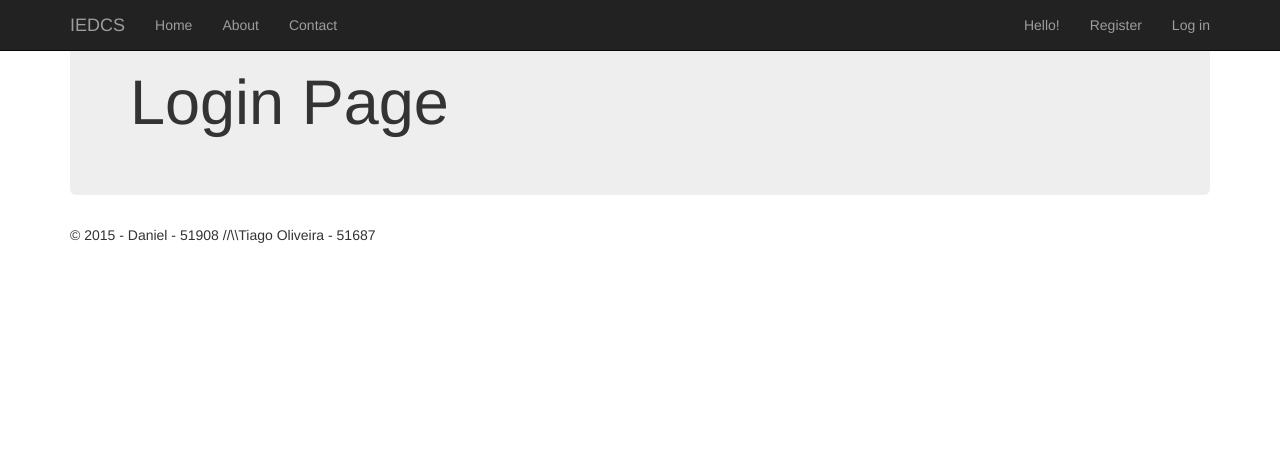
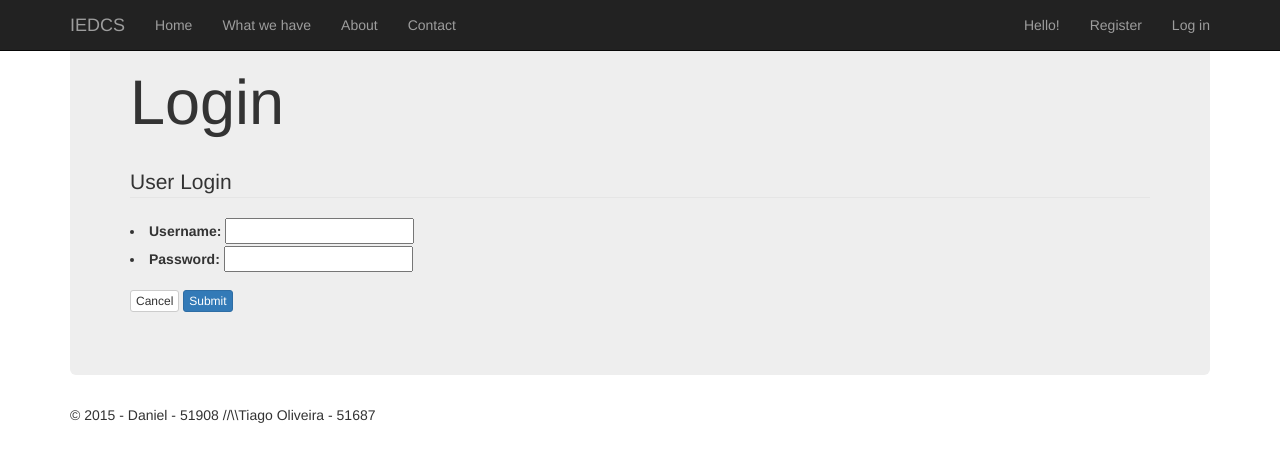
Before and after one commit to danifss/security-1516-IEDCS, a Django app: page /iedcs/Account/login/ in a window 1280 px wide. Shown: the top 462 px of the page. Run offline with Django 3.2, Linux system fonts and the light colour scheme; parts of the project's set-up code (start-up, migrations or seed data) failed here and were passed over; some libraries are stand-ins or nearby versions.

Commit message:
So many changes that I can't even remember.

```diff
--- a/IEDCSServer/core/CryptoModule.py
+++ b/IEDCSServer/core/CryptoModule.py
@@ -58,7 +58,10 @@ class CryptoModule(object):
 
 c = CryptoModule()
 
+# a = c.cipherAES("swagger", "isto e um espetaculo")
+# print c.decipherAES("swagger", a)
+
 # print c.rsaKeyPub
 # print c.rsaKeyPriv
 
-print c.rsaEncrypt("ola")
+# print c.rsaEncrypt("ola")
--- a/IEDCSServer/core/forms.py
+++ b/IEDCSServer/core/forms.py
@@ -3,15 +3,94 @@ from django.forms import ModelForm
 from .models import User
 
 
-# class registerUserForm(forms.Form):
-#     username = forms.CharField(label="Username", max_length=20, required=True, widget=forms.TextInput(attrs={'placeholder': 'Username'}),)
-#     password = forms.CharField(widget=forms.PasswordInput(), required=True,)
-#     email = forms.EmailField(label="Email", max_length=150, required=True, widget=forms.TextInput(attrs={'placeholder': 'Email'}),)
-#     first_name = forms.CharField(label="First Name", max_length=100, required=True, widget=forms.TextInput(attrs={'placeholder': 'First Name'}),)
-#     last_name = forms.CharField(label="Last Name", max_length=100, required=True, widget=forms.TextInput(attrs={'placeholder': 'Last Name'}),)
+class registerUserForm(ModelForm):
+    # password = forms.CharField(label="Password", widget=forms.PasswordInput, help_text="Enter password")
+    username = forms.CharField(label="Username", max_length=100, required=True, widget=forms.TextInput(attrs={'placeholder': 'Username'}),)
+    password = forms.CharField(widget=forms.PasswordInput, required=True,)
+    email = forms.EmailField(label="Email", max_length=150, required=True, widget=forms.TextInput(attrs={'placeholder': 'Email'}),)
+    first_name = forms.CharField(label="First Name", max_length=100, required=True, widget=forms.TextInput(attrs={'placeholder': 'First Name'}),)
+    last_name = forms.CharField(label="Last Name", max_length=100, required=True, widget=forms.TextInput(attrs={'placeholder': 'Last Name'}),)
 
 
-class registerUserForm(ModelForm):
     class Meta:
         model = User
-        fields = ['username', 'password', 'email', 'firstName', 'lastName',]
+        fields = []
+
+
+
+class AuthenticationForm(ModelForm):
+    """
+    Base class for authenticating users. Extend this to get a form that accepts
+    username/password logins.
+    """
+    # username = forms.CharField(label="Username", max_length=100, widget=forms.TextInput(attrs={'placeholder': 'Username'}))
+    # password = forms.CharField(label="Password", widget=forms.PasswordInput)
+
+    class Meta:
+        model = User
+        fields = ['username', 'password']
+
+    # error_messages = {
+    #     'invalid_login': "Please enter a correct %(username)s and password. "
+    #                        "Note that both fields may be case-sensitive.",
+    #     'inactive': "This account is inactive.",
+    # }
+    #
+    # def __init__(self, request=None, *args, **kwargs):
+    #     """
+    #     The 'request' parameter is set for custom auth use by subclasses.
+    #     The form data comes in via the standard 'data' kwarg.
+    #     """
+    #     self.request = request
+    #     self.user_cache = None
+    #     super(AuthenticationForm, self).__init__(*args, **kwargs)
+    #
+    #     # Set the label for the "username" field.
+    #     # UserModel = User
+    #     # self.username_field = UserModel._meta.get_field(UserModel.username)
+    #     # if self.fields['username'].label is None:
+    #     #     self.fields['username'].label = capfirst(self.username_field.verbose_name)
+    #     # self.fields['username'].label = 'Username'
+    #
+    # def clean(self):
+    #     username = self.cleaned_data.get('username')
+    #     password = self.cleaned_data.get('password')
+    #
+    #     if username and password:
+    #         self.user_cache = authenticate(username=username,
+    #                                        password=password)
+    #         if self.user_cache is None:
+    #             raise forms.ValidationError(
+    #                 self.error_messages['invalid_login'],
+    #                 code='invalid_login',
+    #                 params={'username': self.username_field.verbose_name},
+    #             )
+    #         else:
+    #             self.confirm_login_allowed(self.user_cache)
+    #
+    #     return self.cleaned_data
+    #
+    # def confirm_login_allowed(self, user):
+    #     """
+    #     Controls whether the given User may log in. This is a policy setting,
+    #     independent of end-user authentication. This default behavior is to
+    #     allow login by active users, and reject login by inactive users.
+    #
+    #     If the given user cannot log in, this method should raise a
+    #     ``forms.ValidationError``.
+    #
+    #     If the given user may log in, this method should return None.
+    #     """
+    #     if not user.is_active:
+    #         raise forms.ValidationError(
+    #             self.error_messages['inactive'],
+    #             code='inactive',
+    #         )
+    #
+    # def get_user_id(self):
+    #     if self.user_cache:
+    #         return self.user_cache.id
+    #     return None
+    #
+    # def get_user(self):
+    #     return self.user_cache
--- a/IEDCSServer/core/templates/core/Account/login.html
+++ b/IEDCSServer/core/templates/core/Account/login.html
@@ -2,6 +2,23 @@
 
 {% block content %}
 
-        <h1>Login Page</h1>
+        <h1>Login</h1>
+        <br>
+        <form class="form-horizontal" action="/iedcs/Account/login/" method="post">{% csrf_token %}
+            <fieldset>
+                <legend>User Login</legend>
+                <div class="form-group">
+                    <div class="col-lg-10">
+                        {{ form.as_ul }}
+                    </div>
+                </div>
+                <div class="form-group">
+                    <div class="col-lg-10 col-lg-offset-0">
+                        <button type="reset" class="btn btn-xs btn-default">Cancel</button>
+                        <button type="submit" class="btn btn-xs btn-primary">Submit</button>
+                    </div>
+                </div>
+            </fieldset>
+        </form>
 
 {% endblock %}
--- a/IEDCSServer/core/templates/core/index.html
+++ b/IEDCSServer/core/templates/core/index.html
@@ -22,6 +22,7 @@
         <div class="navbar-collapse collapse">
             <ul class="nav navbar-nav">
                 <li><a href="/iedcs/">Home</a></li>
+                <li><a href="/iedcs/content">What we have</a></li>
                 <li><a href="/iedcs/about">About</a></li>
                 <li><a href="/iedcs/contact">Contact</a></li>
             </ul>
@@ -43,7 +44,7 @@
         {% block content %}
 
         <h1>Identity Enabled Distribution Control System</h1>
-        <img src="https://i.ytimg.com/vi/KsJRCZ7WLuA/maxresdefault.jpg" width="100%">
+        <img src="http://www.dietaja.org/wp-content/uploads/2015/04/manga.jpg" width="50%">
 
         {% endblock %}
 
--- a/IEDCSServer/core/urls.py
+++ b/IEDCSServer/core/urls.py
@@ -15,5 +15,7 @@ urlpatterns = [
     url(r'^Account/register/$', views.register, name='register'),
     # ex: /iedcs/Account/manage/
     url(r'^Account/manage/$', views.manage, name='manage'),
+    # ex: /iedcs/content/
+    url(r'^content/$', views.listContent, name='content'),
 
 ]
--- a/IEDCSServer/core/views.py
+++ b/IEDCSServer/core/views.py
@@ -1,9 +1,10 @@
 from django.shortcuts import render
 from django.http import HttpResponse, HttpResponseRedirect
 from django.template import RequestContext, loader
+from django.contrib.auth.decorators import login_required
 
 from .models import User, Player
-from .forms import registerUserForm
+from .forms import registerUserForm, AuthenticationForm
 
 from CryptoModule import *
 
@@ -32,8 +33,24 @@ def contact(request):
 
 
 def login(request):
-    template = loader.get_template('core/Account/login.html')
-    return HttpResponse(template.render())
+    # template = loader.get_template('core/Account/login.html')
+    if request.method == 'POST':
+        form = AuthenticationForm(request.POST)
+
+        user = authenticate(username='john', password='secret')
+        if user is not None:
+            # the password verified for the user
+            if user.is_active:
+                print("User is valid, active and authenticated")
+            else:
+                print("The password is valid, but the account has been disabled!")
+        else:
+            # the authentication system was unable to verify the username and password
+            print("The username and password were incorrect.")
+    else:
+        form = AuthenticationForm()
+
+    return render(request, 'core/Account/login.html', {'form': form})
 
 
 def register(request):
@@ -44,6 +61,7 @@ def register(request):
             # instantiate Crypto Module
             crypt = CryptoModule()
 
+            print form.cleaned_data
 
             # apply SHA256 to password
             form.password = crypt.hashingSHA256(form.cleaned_data['password'])
@@ -76,6 +94,12 @@ def register(request):
     return render(request, 'core/Account/register.html', {'form': form})
 
 
+@login_required
 def manage(request):
     template = loader.get_template('core/Account/manage.html')
     return HttpResponse(template.render())
+
+
+def listContent(request):
+    template = loader.get_template('core/content.html')
+    return HttpResponse(template.render())
```
Also changed, not shown: IEDCSServer/core/templates/core/content.html (added, +8 -0 lines), IEDCSServer/db.sqlite3.
